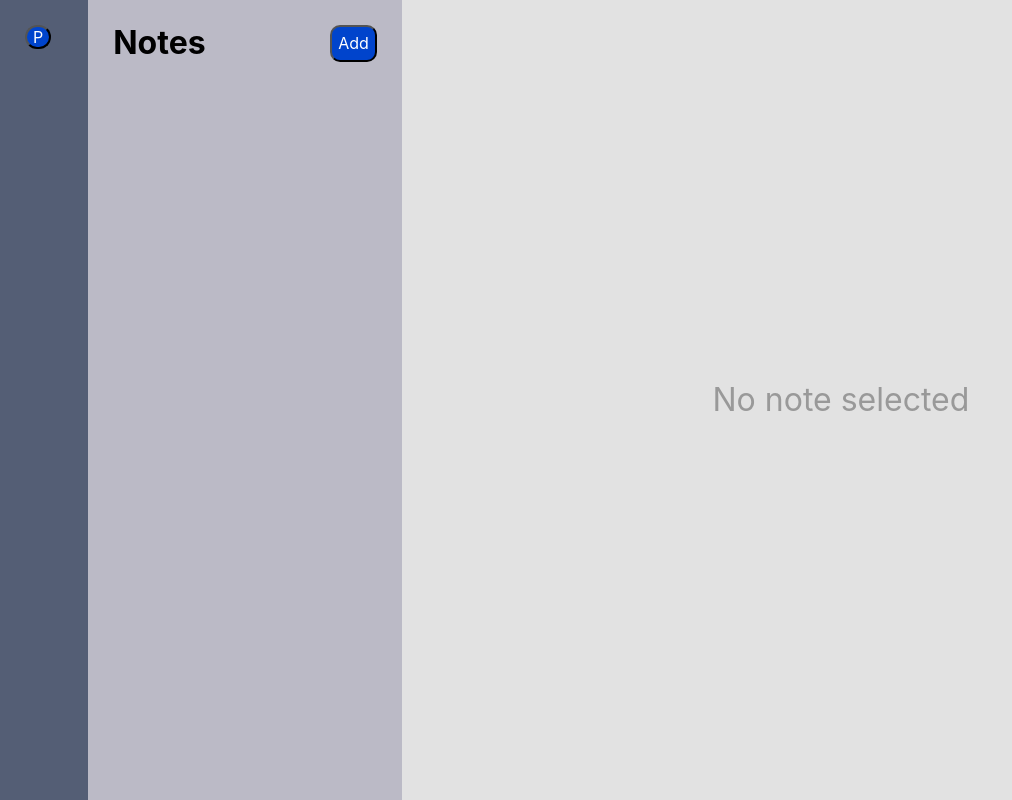
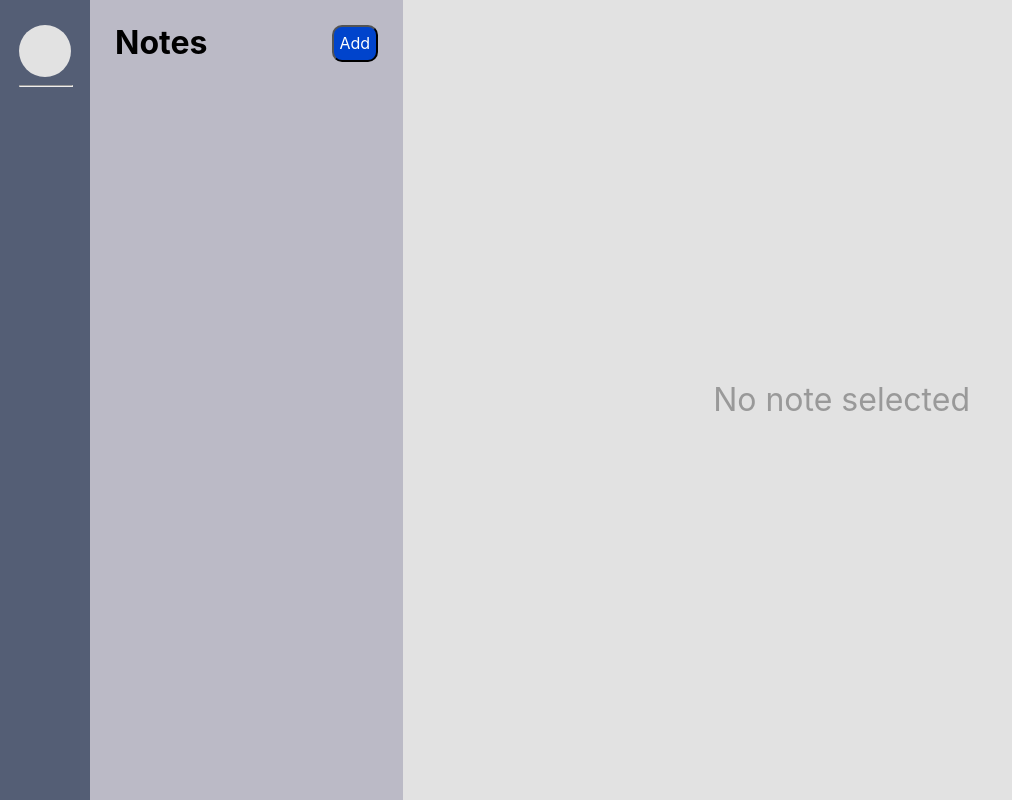
Before and after one commit to raiyanjaz/Notes_App, a React (Create React App) app in the folder notesapp/: page / in a window 1280 px wide. Shown: the whole page, without its empty margins (0-1012 px from the left). Built offline with nearby package versions, Linux system fonts and the light colour scheme.

Commit message:
Added profile pic circle

```diff
--- a/notesapp/src/components/SideHeader.js
+++ b/notesapp/src/components/SideHeader.js
@@ -2,7 +2,8 @@ function SideHeader(props) {
   return (
     <div className="app-sideHeader">
       <div className="sideHeader-header">
-        <button className="profile" onClick={props.onClick}> P </button>
+        <button className="profile" onClick={props.onClick} />
+				<hr />
       </div>
     </div>
   )
--- a/notesapp/src/styles/App.css
+++ b/notesapp/src/styles/App.css
@@ -173,11 +173,21 @@ button:hover {
 }
 
     .sideHeader-header {
-        display: flex;
-        justify-content: space-between;
-        padding: 25px;
+        padding-top: 25px;
+        padding-bottom: 25px;
+        padding-left: 19px;
     }
 
     .profile {
-        border-radius: 20px;
+        background-color: #E2E2E2;
+        border: none;
+        border-radius: 100%;
+        padding: 26px;
+        margin-right: 45px;
     }
+
+    hr {
+        background-color: #E2E2E2;
+        width: 52px;
+        margin-right: 45px;
+    }
```
